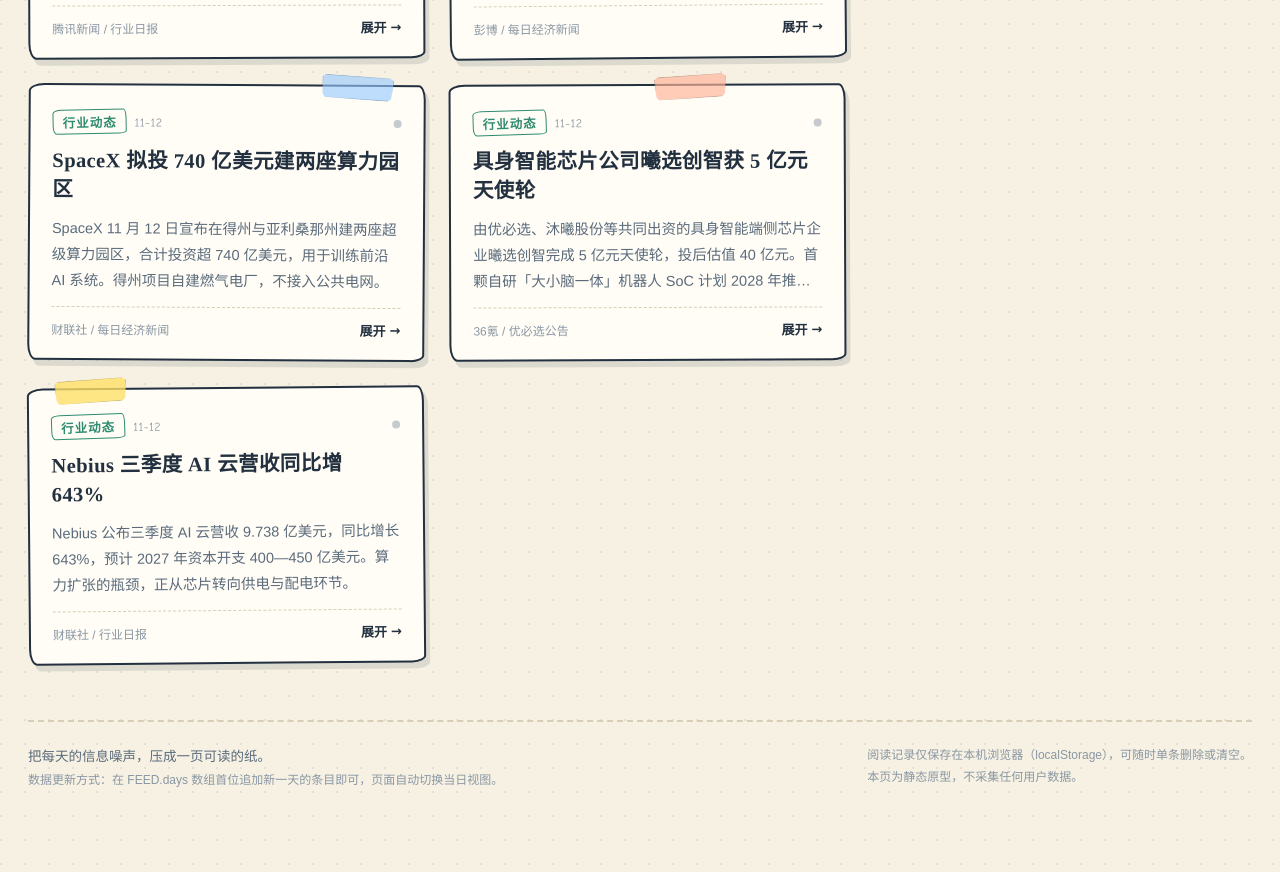
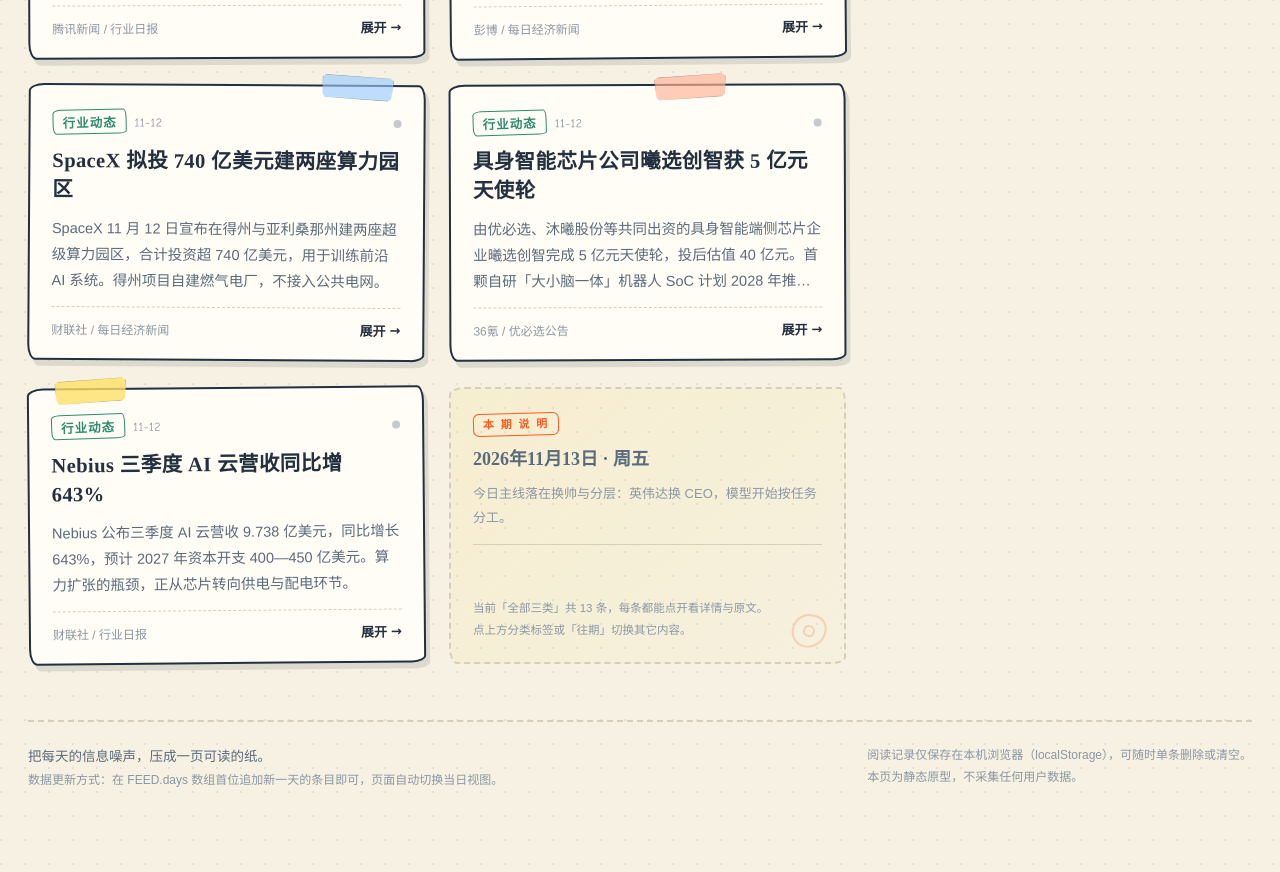
Before and after one commit to Lilithwang008/huajie-ai-daily, a plain HTML site: page index.html in a window 1280 px wide. Shown: the part 1609-2481 px from the top of the page. Drawn offline with Linux system fonts and the light colour scheme.

Commit message:
排版优化：卡片网格奇数时补本期说明卡，消除末行空位

```diff
--- a/index.html
+++ b/index.html
@@ -142,6 +142,37 @@ h1.title .owner{color:var(--accent);display:inline-block;transform:rotate(-1.2de
 
 /* ============ 卡片 ============ */
 .feed{display:grid;grid-template-columns:repeat(auto-fill,minmax(300px,1fr));gap:26px 24px}
+/* 条目数不是列数整数倍时，补一张「本期说明卡」填满最后一行，不留空块 */
+.card-fill{
+  position:relative;display:flex;flex-direction:column;gap:10px;
+  min-height:236px;padding:24px 22px 20px;overflow:hidden;
+  border:2px dashed var(--line);
+  border-radius:16px 7px 14px 8px / 8px 15px 7px 16px;
+  background:linear-gradient(135deg,rgba(255,224,102,.15),rgba(255,224,102,.03));
+}
+.cf-tag{
+  align-self:flex-start;font:700 11px/1 var(--hand);letter-spacing:2px;
+  color:var(--accent);border:1px solid var(--accent);border-radius:6px;
+  padding:5px 9px;transform:rotate(-1.5deg);
+}
+.cf-title{font:700 18px/1.45 var(--hand);color:var(--ink-2)}
+.card-fill p{font-size:13px;line-height:1.85;color:var(--ink-3);margin:0}
+.cf-rule{height:1px;background:var(--line);margin:4px 0}
+.cf-foot{margin-top:auto;font-size:11.5px;line-height:1.95;color:var(--ink-3)}
+.cf-mark{
+  position:absolute;right:18px;bottom:14px;width:34px;height:34px;
+  border:2px solid var(--accent);border-radius:50% 40% 55% 45%;
+  opacity:.22;transform:rotate(14deg);pointer-events:none;
+}
+.cf-mark::after{
+  content:"";position:absolute;inset:9px;border:2px solid var(--accent);border-radius:50%;
+}
+body[data-theme="tech"] .card-fill{background:rgba(255,255,255,.022);border-color:rgba(79,209,255,.24)}
+body[data-theme="tech"] .cf-title{color:#A9C2E0}
+body[data-theme="tech"] .card-fill p,
+body[data-theme="tech"] .cf-foot{color:#8FA8C8}
+body[data-theme="tech"] .cf-tag{border-color:rgba(79,209,255,.45);color:#8FD8FF}
+body[data-theme="tech"] .cf-mark{border-color:rgba(79,209,255,.5)}
 .card{
   position:relative;background:var(--paper-2);border:2.5px solid var(--ink);
   border-radius:16px 7px 14px 8px / 8px 15px 7px 16px;
@@ -425,6 +456,7 @@ h1.title .owner{color:var(--accent);display:inline-block;transform:rotate(-1.2de
   .masthead{padding-top:26px}
   .brand-mark{width:56px;height:56px}
   .feed{grid-template-columns:minmax(0,1fr)}
+  .card-fill{display:none}          /* 单列时没有空位，不必补卡 */
   .modal{padding:32px 22px 26px}
   .m-title{font-size:22px}
   .mast-note{font-size:14px;max-width:100%}
@@ -1517,6 +1549,32 @@ function renderStats(){
   $("#updTime").textContent = FEED.updated;
 }
 
+/* 取当前网格的真实列数：auto-fill 会随窗口宽度变，不能写死 2 列 */
+function feedCols(){
+  const s = getComputedStyle($("#feed")).gridTemplateColumns;
+  if(!s || s === "none") return 1;
+  return s.split(/\s+/).filter(Boolean).length || 1;
+}
+function escText(s){
+  return String(s == null ? "" : s).replace(/[&<>"]/g,
+    c => ({"&":"&amp;","<":"&lt;",">":"&gt;",'"':"&quot;"}[c]));
+}
+/* 只作版式说明，不冒充资讯、不进右侧速览与阅读档案 */
+function fillCardHtml(n, span){
+  const d = today();
+  const cat = state.filter === "all" ? "全部三类" : CATS[state.filter].name;
+  return `
+  <div class="card-fill" style="grid-column:span ${span}" aria-hidden="true">
+    <span class="cf-tag">本 期 说 明</span>
+    <div class="cf-title">${escText(d.label)}</div>
+    <p>${escText(d.note)}</p>
+    <div class="cf-rule"></div>
+    <div class="cf-foot">当前「${escText(cat)}」共 ${n} 条，每条都能点开看详情与原文。<br>
+      点上方分类标签或「往期」切换其它内容。</div>
+    <span class="cf-mark"></span>
+  </div>`;
+}
+
 function renderFeed(){
   const items = today().items.filter(i => state.filter === "all" || i.cat === state.filter);
   const box = $("#feed");
@@ -1541,6 +1599,13 @@ function renderFeed(){
       </div>
     </article>`;
   }).join("");
+  /* 补齐最后一行的空位：列数变化时由 resize 监听重算 */
+  const cols = feedCols();
+  window.__feedCols = cols;
+  if(cols > 1){
+    const rest = items.length % cols;
+    if(rest) box.insertAdjacentHTML("beforeend", fillCardHtml(items.length, cols - rest));
+  }
   $$("#feed .card").forEach(el => {
     el.addEventListener("click", () => openDetail(el.dataset.id));
   });
@@ -1703,6 +1768,15 @@ function toggleFav(id){
 /* ============================================================
    交互
    ============================================================ */
+/* 窗口宽度变化会改变 auto-fill 的列数，列数变了就重排补卡 */
+let feedResizeTimer = null;
+window.addEventListener("resize", () => {
+  clearTimeout(feedResizeTimer);
+  feedResizeTimer = setTimeout(() => {
+    if(feedCols() !== window.__feedCols) renderFeed();
+  }, 180);
+});
+
 $$("#tabs .tab").forEach(t => {
   t.addEventListener("click", () => {
     $$("#tabs .tab").forEach(x => x.classList.remove("on"));
```
Also changed, not shown: 1 other file.
